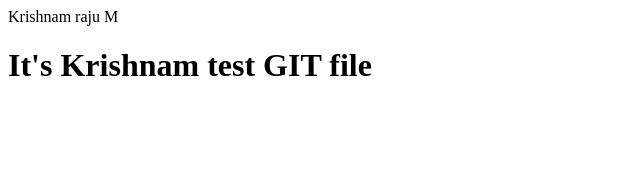
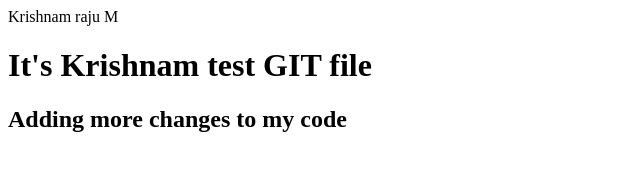
Before and after one commit to krishnamrm/first-test-project, a plain HTML site: page index.html in a window 1280 px wide. Shown: the whole page, without its empty margins (0-640 px from the left). Drawn offline with Linux system fonts and the light colour scheme.

Commit message:
Updated the code

```diff
--- a/index.html
+++ b/index.html
@@ -2,5 +2,6 @@
 <head>Krishnam raju M</head>
 <body>
 	<h1>It's Krishnam test GIT file</h1>
+	<h2> Adding more changes to my code</h2>
 </body>
 </html>
```
Also changed, not shown: 1 other file.
